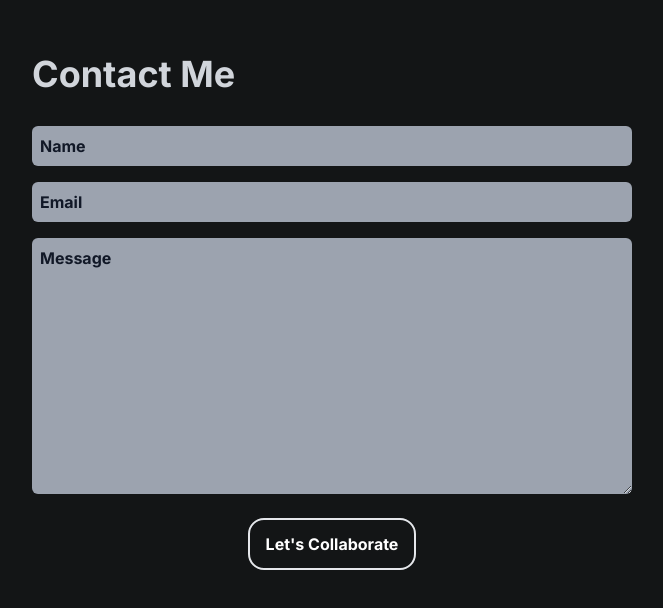
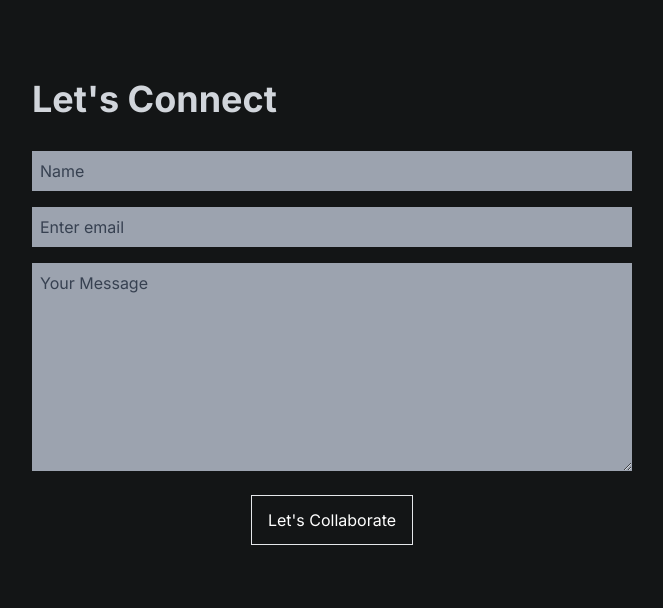
Before and after one commit to SurajG20/Portfolio-Website, a React (Vite) app: page / in a window 1280 px wide. Shown: the part 2666-3274 px from the top of the page, without its empty margins (276-939 px from the left). Built offline with nearby package versions, Linux system fonts and the light colour scheme.

Commit message:
Contact Page Updated

```diff
--- a/src/components/Contact.jsx
+++ b/src/components/Contact.jsx
@@ -12,27 +12,29 @@ const Contact = () => {
         className="flex flex-col max-w-[600px] w-full"
       >
         <div className="pb-8">
-          <p className="text-4xl font-bold inline text-gray-300">Contact Me</p>
+          <p className="text-4xl font-bold inline text-gray-300">
+            Let's Connect
+          </p>
         </div>
         <input
-          className="bg-gray-400 p-2 placeholder:text-gray-900 font-bold rounded-md text-gray-700"
+          className="bg-gray-400 p-2 placeholder:text-gray-700   text-gray-900 focus:outline-none"
           type="text"
           placeholder="Name"
           name="name"
         />
         <input
-          className="my-4 bg-gray-400 p-2 placeholder:text-gray-900 font-bold rounded-md text-gray-700"
+          className="my-4 bg-gray-400 p-2 placeholder:text-gray-700   text-gray-900 focus:outline-none"
           type="email"
-          placeholder="Email"
+          placeholder="Enter email"
           name="email"
         />
         <textarea
-          className="bg-gray-400 p-2 placeholder:text-gray-900 font-bold rounded-md text-gray-700"
+          className="bg-gray-400 p-2 placeholder:text-gray-700   text-gray-900 focus:outline-none"
           name="message"
-          rows="10"
-          placeholder="Message"
+          rows="8"
+          placeholder="Your Message"
         ></textarea>
-        <button className="text-white border-2 hover:bg-gray-600 hover:border-gray-600 px-4 py-3 my-6 mx-auto flex items-center rounded-2xl font-bold ">
+        <button className="text-white border hover:bg-gray-400 hover:border-gray-600 hover:text-black px-4 py-3 my-6 mx-auto flex items-center ">
           Let's Collaborate
         </button>
       </form>
--- a/src/components/Navbar.jsx
+++ b/src/components/Navbar.jsx
@@ -41,7 +41,7 @@ const Navbar = () => {
         className={
           !nav
             ? 'hidden'
-            : 'absolute top-0 right-0 w-[60%] h-[100%] bg-[#2a303c] flex flex-col rounded-md  justify-center items-center z-5 duration-500 '
+            : 'absolute top-0 right-0 w-[50%] h-[100%] bg-[#2a303c] flex flex-col rounded-md  justify-center items-center z-5 duration-500 '
         }
       >
         {Menu.map((item, index) => {
@@ -59,107 +59,7 @@ const Navbar = () => {
             </li>
           );
         })}
-        {/* <li className=" py-4 text-3xl ">
-          <NavLink
-            onClick={handleClick}
-            to="/"
-            smooth={true}
-            duration={500}
-            className="mono-type text-xl font-bold tracking-widest text-[#A6ADBB]"
-          >
-            Home
-          </NavLink>
-        </li>
-        <li className="py-4 text-3xl">
-          {' '}
-          <NavLink
-            onClick={handleClick}
-            to="about"
-            smooth={true}
-            duration={500}
-            className="mono-type text-xl font-bold tracking-widest text-[#A6ADBB]"
-          >
-            About
-          </NavLink>
-        </li>
-        <li className="py-4 text-3xl">
-          {' '}
-          <NavLink
-            onClick={handleClick}
-            to="skills"
-            smooth={true}
-            duration={500}
-            className="mono-type text-xl font-bold tracking-widest text-[#A6ADBB]"
-          >
-            Skills
-          </NavLink>
-        </li>
-        <li className="py-4 text-3xl">
-          {' '}
-          <NavLink
-            onClick={handleClick}
-            to="work"
-            smooth={true}
-            duration={500}
-            className="mono-type text-xl font-bold tracking-widest text-[#A6ADBB]"
-          >
-            Work
-          </NavLink>
-        </li>
-        <li className="py-4 text-3xl">
-          {' '}
-          <NavLink
-            onClick={handleClick}
-            to="contact"
-            smooth={true}
-            duration={500}
-            className="mono-type text-xl font-bold tracking-widest text-[#A6ADBB]"
-          >
-            Contact
-          </NavLink>
-        </li> */}
       </ul>
-
-      {/* Social icons */}
-      {/* <div className="hidden lg:flex fixed flex-col top-[35%] left-0">
-        <ul>
-          <li className="w-[160px] h-[60px] flex justify-between items-center ml-[-100px] hover:ml-[-10px] duration-300 bg-blue-600">
-            <a
-              className="flex justify-between items-center w-full text-gray-300"
-              href="https://www.Linkedin.com/in/suraj-goswami01"
-              target="blank"
-            >
-              Linkedin <FaLinkedin size={30} />
-            </a>
-          </li>
-          <li className="w-[160px] h-[60px] flex justify-between items-center ml-[-100px] hover:ml-[-10px] duration-300 bg-[#333333]">
-            <a
-              className="flex justify-between items-center w-full text-gray-300"
-              href="https://github.com/SurajG20"
-              target="blank"
-            >
-              Github <FaGithub size={30} />
-            </a>
-          </li>
-          <li className="w-[160px] h-[60px] flex justify-between items-center ml-[-100px] hover:ml-[-10px] duration-300 bg-[#6fc2b0]">
-            <a
-              className="flex justify-between items-center w-full text-gray-300"
-              href="mailto:Surajgoswami3000@gmail.com"
-              target="blank"
-            >
-              Email <HiOutlineMail size={30} />
-            </a>
-          </li>
-          <li className="w-[160px] h-[60px] flex justify-between items-center ml-[-100px] hover:ml-[-10px] duration-300 bg-[#565f69]">
-            <a
-              className="flex justify-between items-center w-full text-gray-300"
-              href="/"
-            >
-              Resume <BsFillPersonLinesFill size={30} />
-            </a>
-          </li>
-        </ul>
-      </div> */}
     </div>
   );
 };
```
